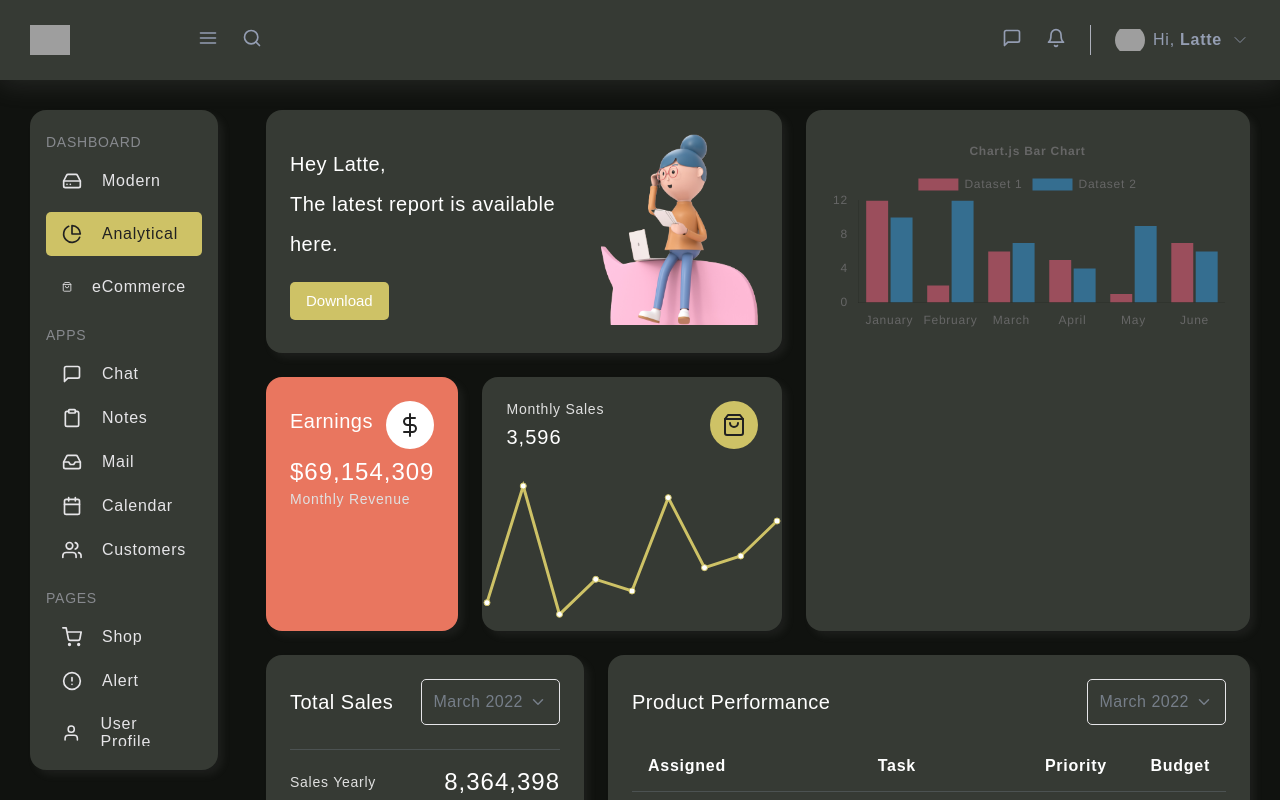
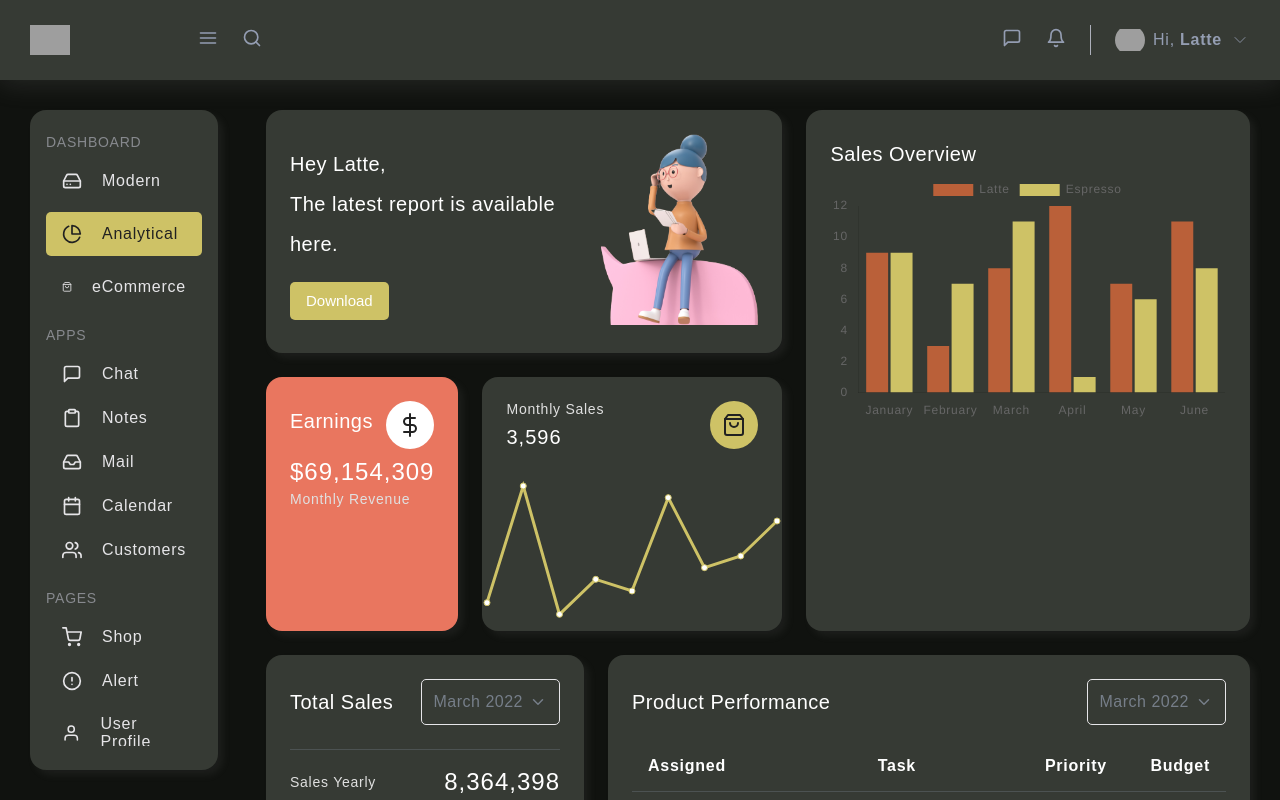
Before and after one commit to sweeetlatte/dashboard, a React (Create React App) app: page / in a window 1280 px wide. Shown: the top 800 px of the page. Built offline with nearby package versions, Linux system fonts and the light colour scheme; grey boxes are pictures that could not be loaded.

Commit message:
[style][sales overview] chart

```diff
--- a/src/components/SalesOverview/index.tsx
+++ b/src/components/SalesOverview/index.tsx
@@ -9,6 +9,8 @@ import {
 } from 'chart.js';
 import { Bar } from 'react-chartjs-2';
 
+import styles from './styles.module.scss';
+
 ChartJS.register(CategoryScale, LinearScale, BarElement, Title, Tooltip, Legend);
 
 export const options = {
@@ -18,8 +20,7 @@ export const options = {
       position: 'top' as const,
     },
     title: {
-      display: true,
-      text: 'Chart.js Bar Chart',
+      display: false,
     },
     tooltip: {
       enabled: false,
@@ -27,13 +28,11 @@ export const options = {
   },
   scales: {
     x: {
-      // display: false,
       grid: {
         display: false,
       },
     },
     y: {
-      // display: false,
       grid: {
         display: false,
       },
@@ -47,18 +46,23 @@ const data = {
   labels,
   datasets: [
     {
-      label: 'Dataset 1',
-      data: [12, 2, 6, 5, 1, 7],
-      backgroundColor: 'rgba(255, 99, 132, 0.5)',
+      label: 'Latte',
+      data: [9, 3, 8, 12, 7, 11],
+      backgroundColor: '#ba6039',
     },
     {
-      label: 'Dataset 2',
-      data: [10, 12, 7, 4, 9, 6],
-      backgroundColor: 'rgba(53, 162, 235, 0.5)',
+      label: 'Espresso',
+      data: [9, 7, 11, 1, 6, 8],
+      backgroundColor: '#cec266',
     },
   ],
 };
 
 export default function SalesOverview() {
-  return <Bar options={options} data={data} />;
+  return (
+    <>
+      <div className={styles.title}>Sales Overview</div>
+      <Bar options={options} data={data} height={188} />
+    </>
+  );
 }
--- /dev/null
+++ b/src/components/SalesOverview/styles.module.scss
@@ -0,0 +1,7 @@
+@import '../../assets/styles/variables.scss';
+@import '../../assets/styles/index.scss';
+
+.title {
+  @include title;
+  text-align: left;
+}
```
